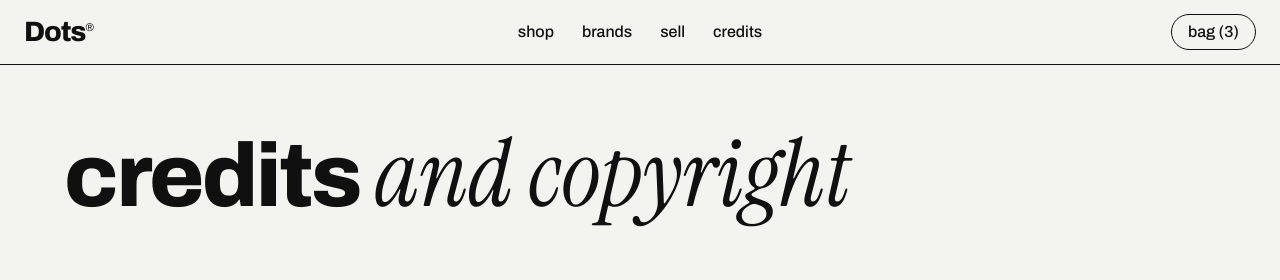
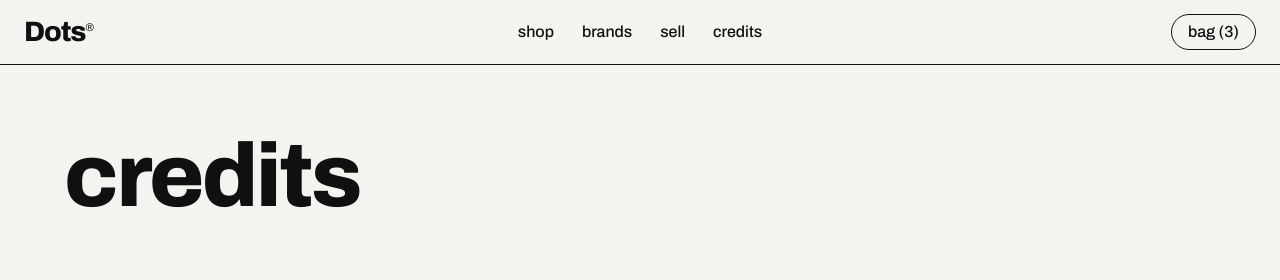
Before and after one commit to lulumpuran/dots, a plain HTML site: page credits.html in a window 1280 px wide. Shown: the top 280 px of the page. Drawn offline with Linux system fonts and the light colour scheme.

Commit message:
Update credits.html

```diff
--- a/credits.html
+++ b/credits.html
@@ -23,8 +23,7 @@
 </header>
 
 <main class="page credits">
-  <h1>credits <em>and copyright</em></h1>
-
+  <h1>credits <em>
 
   <h2>about this site</h2>
   <p>DOTS is a fictional store made for an informatics school project -- nothing here is for sale and no orders are taken :) </p>
```
